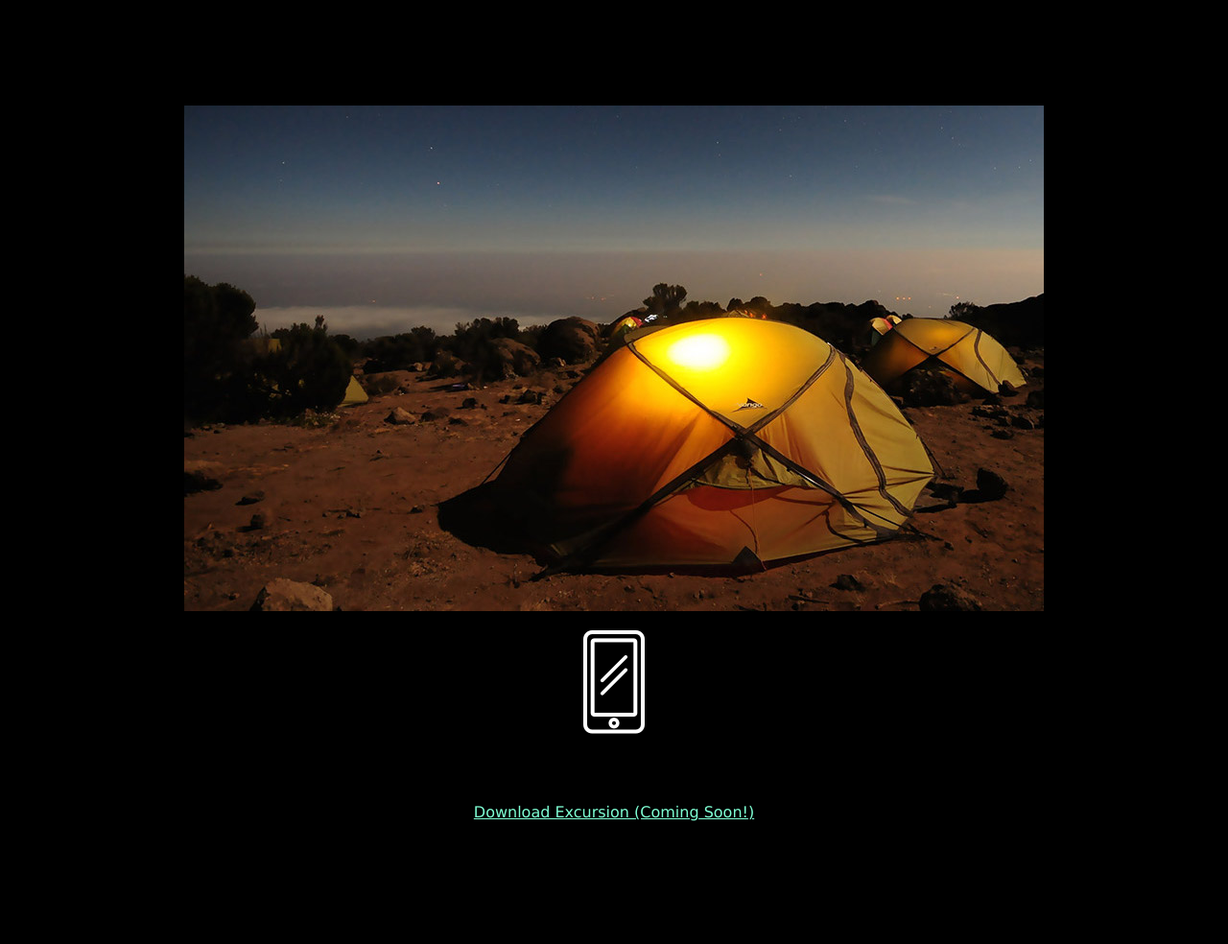
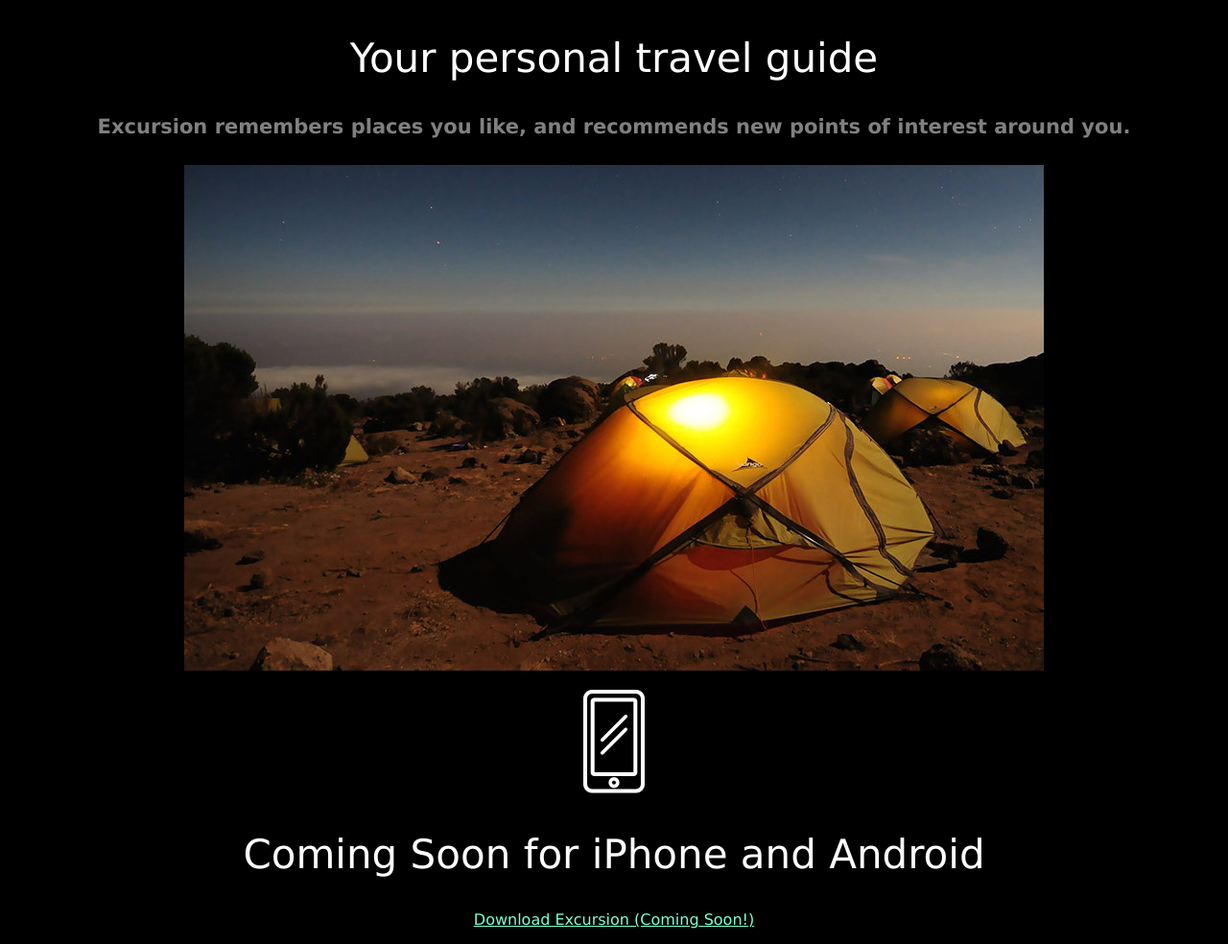
Before and after one commit to JamesFThomas/excursion, a plain HTML site: page index.html in a window 1280 px wide. Shown: the part 313-1297 px from the top of the page at 96% size. Before the commit the page ends 1185 px from the top, so only its background shows below. Drawn offline with Linux system fonts and the light colour scheme.

Commit message:
added page headers mid/lower, and styling

```diff
--- a/index.html
+++ b/index.html
@@ -13,11 +13,11 @@
     <video autoplay loop>
         <source src="resources\videos\excursion.mp4" type="video/mp4">
     </video>
-    <h2>Your personal travel guide</h2>
-    <h4>Excursion remembers places you like, and recommends new points of interest around you. </h4>
+    <h2 class="header--middle">Your personal travel guide</h2>
+    <h4 class="pic--explain">Excursion remembers places you like, and recommends new points of interest around you. </h4>
     <img src="resources\images\camp.jpg" alt="Mountain Camp Site">
     <p><img src="resources\images\phone.png" alt="Cellphone Icon"></p>
-    <h2>Coming Soon for iPhone and Android</h2>
+    <h2 class="header--lower">Coming Soon for iPhone and Android</h2>
     <p><a class="link--cta2" href="#">Download Excursion (Coming Soon!)</a></p>
 
 </body>
--- a/resources/css/style.css
+++ b/resources/css/style.css
@@ -14,3 +14,16 @@ body {
     color: aquamarine;
     font-size: 16px;
 }
+
+.header--middle, .header--lower {
+    color: white;
+    font-weight: 300;
+    font-size: 42px;
+
+}
+
+.pic--explain {
+    font-size: 21px;
+    color: gray;
+}
+.
```
